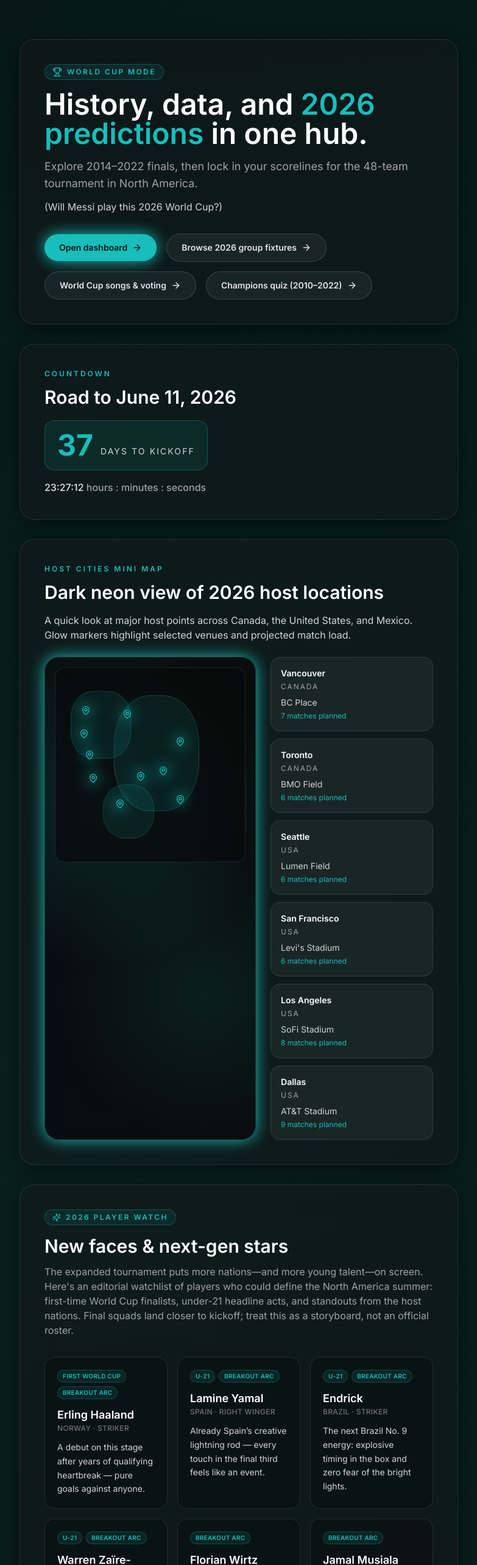
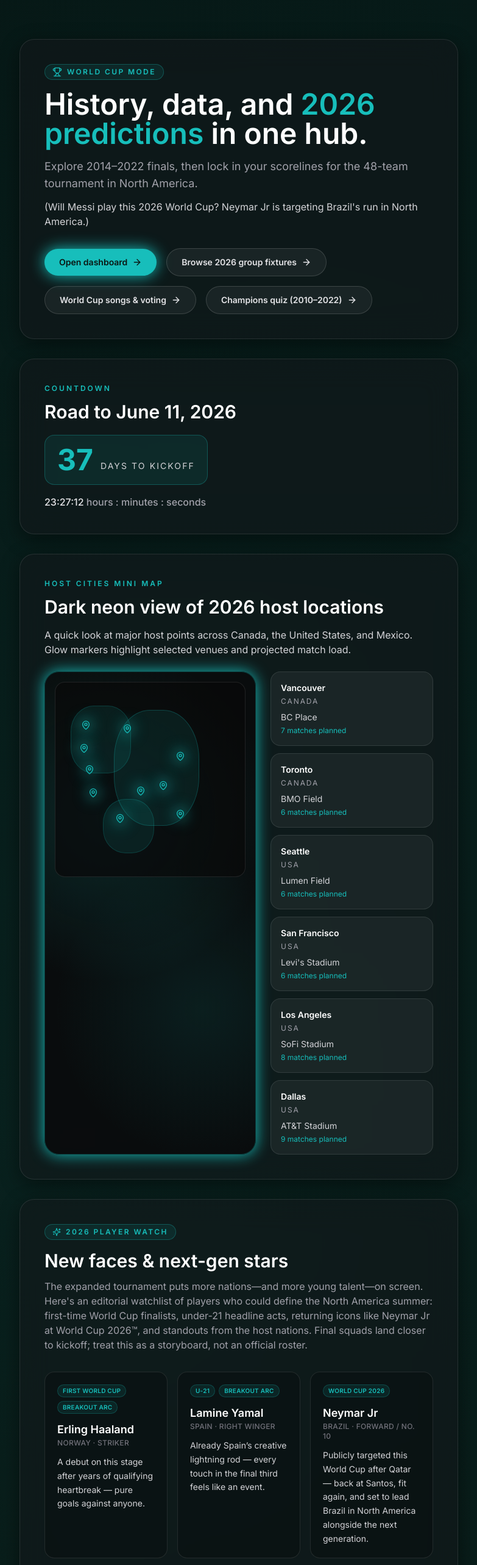
Before and after one commit to arbinbudhathoki/2026-Soccer-WorldCup-, a Next.js app: page / in a window 1280 px wide. Shown: the top 2566 px of the page at 61% size, without its empty margins (248-1031 px from the left). Built offline with nearby package versions, Linux system fonts and the light colour scheme; no server answers.

Commit message:
Add Neymar Jr to World Cup 2026 editorial content.
Highlight his Brazil return on the homepage, player watchlist, and legend pick section.

```diff
--- a/src/app/page.tsx
+++ b/src/app/page.tsx
@@ -26,7 +26,8 @@ export default function HomePage() {
           48-team tournament in North America.
         </p>
         <p className="mt-3 text-base text-zinc-300">
-          (Will Messi play this 2026 World Cup?)
+          (Will Messi play this 2026 World Cup? Neymar Jr is targeting Brazil&apos;s
+          run in North America.)
         </p>
         <div className="mt-8 flex flex-wrap items-center gap-4">
           <Link
@@ -173,7 +174,8 @@ export default function HomePage() {
                   Brazil vs Morocco
                 </span>
                 <span className="text-zinc-500"> · </span>
-                New York / New Jersey
+                New York / New Jersey — circle it if you&apos;re watching Neymar&apos;s
+                2026 World Cup opener
               </div>
             </li>
           </ul>
@@ -277,9 +279,10 @@ export default function HomePage() {
             room for debut teams, surprise runs, and underdog storylines.
           </li>
           <li>
-            Player watch: reports suggest Lamine Yamal is expected to recover in
-            time, Estevao faces uncertainty after a season-ending injury, and
-            Lionel Messi&apos;s final decision remains a major storyline.
+            Player watch: Neymar Jr is on track for World Cup 2026 with Brazil
+            after his Santos return; Lamine Yamal is expected to recover in time;
+            Estevao faces uncertainty after a season-ending injury; and Lionel
+            Messi&apos;s final decision remains a major storyline.
           </li>
           <li>
             Contingency rumors around last-minute replacement teams have been
--- a/src/components/LegendPick.tsx
+++ b/src/components/LegendPick.tsx
@@ -12,7 +12,7 @@ const fanLogicRonaldo =
   "I'm going with CR7. I need that level of confidence. This is a man who scores a tap-in against a team of part-time accountants and celebrates like he just saved the planet from an alien invasion. That's the energy I need in my life.";
 
 const fanLogicNeymar =
-  "Neymar gets my vote because nobody else treats gravity like a suggestion — stepovers, nutmegs, and enough flair to power a highlight channel. Either he's unplayable or he's on a carefully managed 'recharge' plan; either way, I'm buying a ticket to the show.";
+  "Neymar gets my vote because nobody else treats gravity like a suggestion — stepovers, nutmegs, and enough flair to power a highlight channel. He's locked in for World Cup 2026 after rebuilding at Santos; either he's unplayable or he's on a carefully managed 'recharge' plan — either way, I'm buying a ticket to the show.";
 
 const FAN_LOGIC: Record<Legend, string> = {
   Messi: fanLogicMessi,
@@ -113,8 +113,9 @@ export function LegendPick() {
                   still climbing; &quot;aging&quot; didn&apos;t get the memo.
                 </td>
                 <td className="py-3">
-                  Back at Santos, building toward 2026 — goals and assists in
-                  bursts while the minutes stay carefully managed.
+                  Back at Santos and on course for World Cup 2026 — goals and
+                  assists in bursts while Brazil build around him one last time on
+                  this stage.
                 </td>
               </tr>
               <tr>
@@ -133,8 +134,9 @@ export function LegendPick() {
                   undisputed king of the clutch montage.
                 </td>
                 <td className="py-3">
-                  Olympic gold, Confederations Cup, and a highlight reel that
-                  broke the internet — the third name everyone still argues about.
+                  Olympic gold, Confederations Cup, three World Cups (2014–2022),
+                  and a 2026 return after Qatar — the third name everyone still
+                  argues about.
                 </td>
               </tr>
             </tbody>
--- a/src/components/WorldCup2026NewFaces.tsx
+++ b/src/components/WorldCup2026NewFaces.tsx
@@ -20,7 +20,8 @@ export function WorldCup2026NewFaces() {
         The expanded tournament puts more nations—and more young talent—on screen.
         Here&apos;s an editorial watchlist of players who could define the North
         America summer: first-time World Cup finalists, under-21 headline acts,
-        and standouts from the host nations. Final squads land closer to kickoff;
+        returning icons like Neymar Jr at World Cup 2026™, and standouts from the
+        host nations. Final squads land closer to kickoff;
         treat this as a storyboard, not an official roster.
       </p>
 
--- a/src/data/worldcup-2026-players.ts
+++ b/src/data/worldcup-2026-players.ts
@@ -8,7 +8,9 @@ export type WorldCup2026PlayerSpotlight = {
   nation: string;
   role: string;
   hook: string;
-  tags: Array<"firstWorldCup" | "under21" | "hostNation" | "breakout">;
+  tags: Array<
+    "firstWorldCup" | "under21" | "hostNation" | "breakout" | "veteran2026"
+  >;
 };
 
 const TAG_LABELS: Record<WorldCup2026PlayerSpotlight["tags"][number], string> = {
@@ -16,6 +18,7 @@ const TAG_LABELS: Record<WorldCup2026PlayerSpotlight["tags"][number], string> =
   under21: "U-21",
   hostNation: "Host nation",
   breakout: "Breakout arc",
+  veteran2026: "World Cup 2026",
 };
 
 export function tagLabel(tag: WorldCup2026PlayerSpotlight["tags"][number]): string {
@@ -39,6 +42,14 @@ export const worldCup2026NewFaces: WorldCup2026PlayerSpotlight[] = [
     hook:
       "Already Spain’s creative lightning rod — every touch in the final third feels like an event.",
     tags: ["under21", "breakout"],
+  },
+  {
+    name: "Neymar Jr",
+    nation: "Brazil",
+    role: "Forward / No. 10",
+    hook:
+      "Publicly targeted this World Cup after Qatar — back at Santos, fit again, and set to lead Brazil in North America alongside the next generation.",
+    tags: ["veteran2026"],
   },
   {
     name: "Endrick",
```
